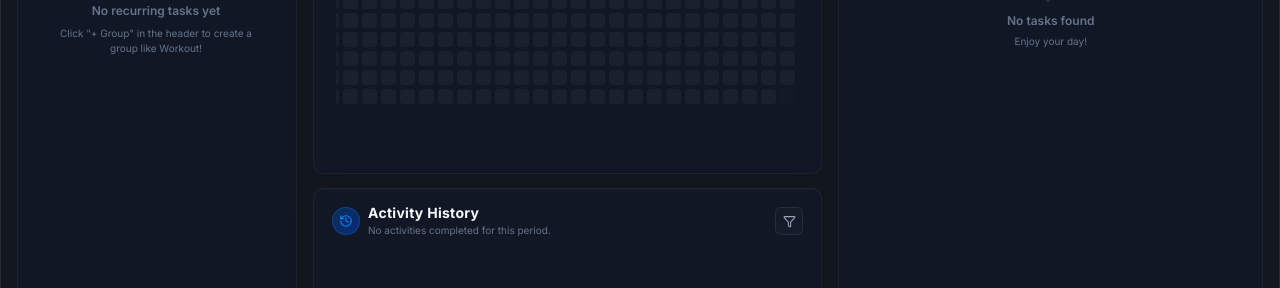
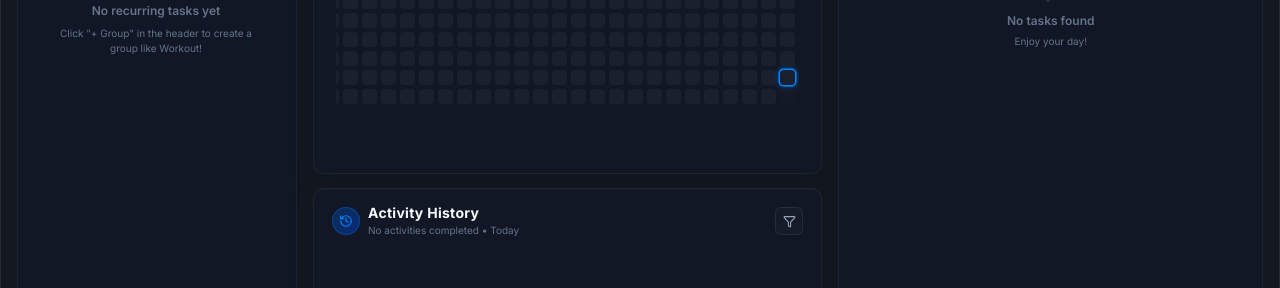
Before and after one commit to aquib22co/journey-productivity-app, a React (Vite) app: page / in a window 1280 px wide. Shown: the part 265-553 px from the top of the page. Built offline with nearby package versions, Linux system fonts and the light colour scheme.

Commit message:
Heatmap click bug solved

```diff
--- a/src/renderer/App.tsx
+++ b/src/renderer/App.tsx
@@ -121,7 +121,7 @@ const App: React.FC = () => {
   const [isLoading, setIsLoading] = useState(true);
 
   // History panel filter state
-  const [historyStartDate, setHistoryStartDate] = useState<string>(getSevenDaysAgoString);
+  const [historyStartDate, setHistoryStartDate] = useState<string>(() => getLocalDateString(new Date()));
   const [historyEndDate, setHistoryEndDate] = useState<string>(() => getLocalDateString(new Date()));
   const [showHistoryFilter, setShowHistoryFilter] = useState(false);
 
@@ -533,12 +533,11 @@ const App: React.FC = () => {
   };
 
   const handleHeatmapCellClick = (dateStr: string) => {
-    // If the clicked date is already selected, reset back to last 7 days!
+    // If the clicked date is already selected, reset back to today!
     const todayStr = getLocalDateString(new Date());
-    const sevenDaysAgoStr = getSevenDaysAgoString();
 
     if (historyStartDate === dateStr && historyEndDate === dateStr) {
-      setHistoryStartDate(sevenDaysAgoStr);
+      setHistoryStartDate(todayStr);
       setHistoryEndDate(todayStr);
     } else {
       setHistoryStartDate(dateStr);
@@ -849,7 +848,12 @@ const App: React.FC = () => {
 
               {/* Middle Column: Heatmap & CompletedTasksPanel */}
               <div style={{ display: 'flex', flexDirection: 'column', gap: '14px', flex: 1, minHeight: 0, minWidth: 0 }}>
-                <Heatmap tasks={allTasks} settings={settings} onCellClick={handleHeatmapCellClick} />
+                <Heatmap
+                  tasks={allTasks}
+                  settings={settings}
+                  onCellClick={handleHeatmapCellClick}
+                  selectedDate={historyStartDate === historyEndDate ? historyStartDate : null}
+                />
                 <CompletedTasksPanel
                   tasks={allTasks}
                   onUpdateTask={handleUpdateTask}
--- a/src/renderer/components/CompletedTasksPanel.tsx
+++ b/src/renderer/components/CompletedTasksPanel.tsx
@@ -133,9 +133,29 @@ export const CompletedTasksPanel: React.FC<CompletedTasksPanelProps> = ({
     return new Date(b.completedAt).getTime() - new Date(a.completedAt).getTime();
   });
 
-  const subtitleText = sortedCompletedTasks.length > 0
-    ? "All your activities are completed. Great job! "
-    : "No activities completed for this period.";
+  const getPeriodLabel = () => {
+    if (startDate === endDate) {
+      const todayStr = getLocalDateString(new Date());
+      if (startDate === todayStr) {
+        return 'Today';
+      }
+      return formatDateDisplay(startDate);
+    }
+    return `${formatDateDisplay(startDate)} - ${formatDateDisplay(endDate)}`;
+  };
+
+  const getCompletedCountText = () => {
+    const count = sortedCompletedTasks.length;
+    if (count === 0) {
+      return 'No activities completed';
+    }
+    if (count === 1) {
+      return '1 activity completed';
+    }
+    return `${count} activities completed`;
+  };
+
+  const subtitleText = `${getCompletedCountText()} • ${getPeriodLabel()}`;
 
   return (
     <div className="widget-card" style={{ flex: 1, height: '100%', position: 'relative', display: 'flex', flexDirection: 'column', gap: '10px', padding: '16px 18px' }}>
--- a/src/renderer/components/Heatmap.tsx
+++ b/src/renderer/components/Heatmap.tsx
@@ -5,9 +5,10 @@ interface HeatmapProps {
   tasks: Task[];
   settings: Settings;
   onCellClick?: (dateStr: string) => void;
+  selectedDate?: string | null;
 }
 
-export const Heatmap: React.FC<HeatmapProps> = ({ tasks, settings, onCellClick }) => {
+export const Heatmap: React.FC<HeatmapProps> = ({ tasks, settings, onCellClick, selectedDate }) => {
   const containerRef = useRef<HTMLDivElement>(null);
   const [hoveredCell, setHoveredCell] = useState<{
     dateStr: string;
@@ -202,6 +203,7 @@ export const Heatmap: React.FC<HeatmapProps> = ({ tasks, settings, onCellClick }
                 const count = completionsByDate[key] || 0;
                 const level = getLevel(count);
                 const isFuture = date > realToday;
+                const isSelected = selectedDate === key;
 
                 return (
                   <div
@@ -211,6 +213,7 @@ export const Heatmap: React.FC<HeatmapProps> = ({ tasks, settings, onCellClick }
                       height: '15px',
                       borderRadius: '3.5px',
                       backgroundColor: `var(--hm-level-${level})`,
+                      boxShadow: isSelected ? '0 0 0 1.5px var(--accent-color), 0 0 6px var(--accent-color)' : 'none',
                       transition: 'transform 0.15s ease, filter 0.15s ease',
                       opacity: isFuture ? 0.25 : 1,
                       cursor: isFuture ? 'default' : 'pointer',
```
